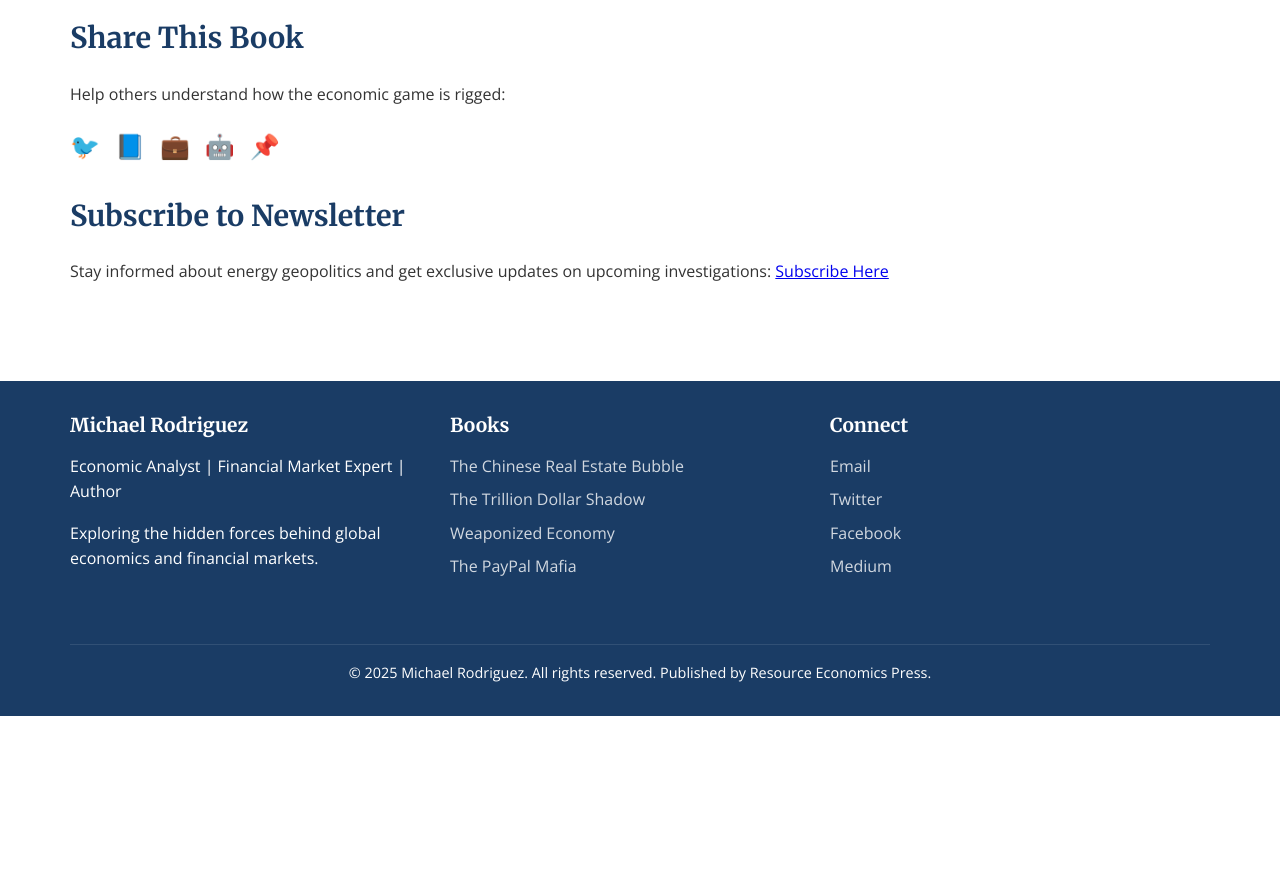
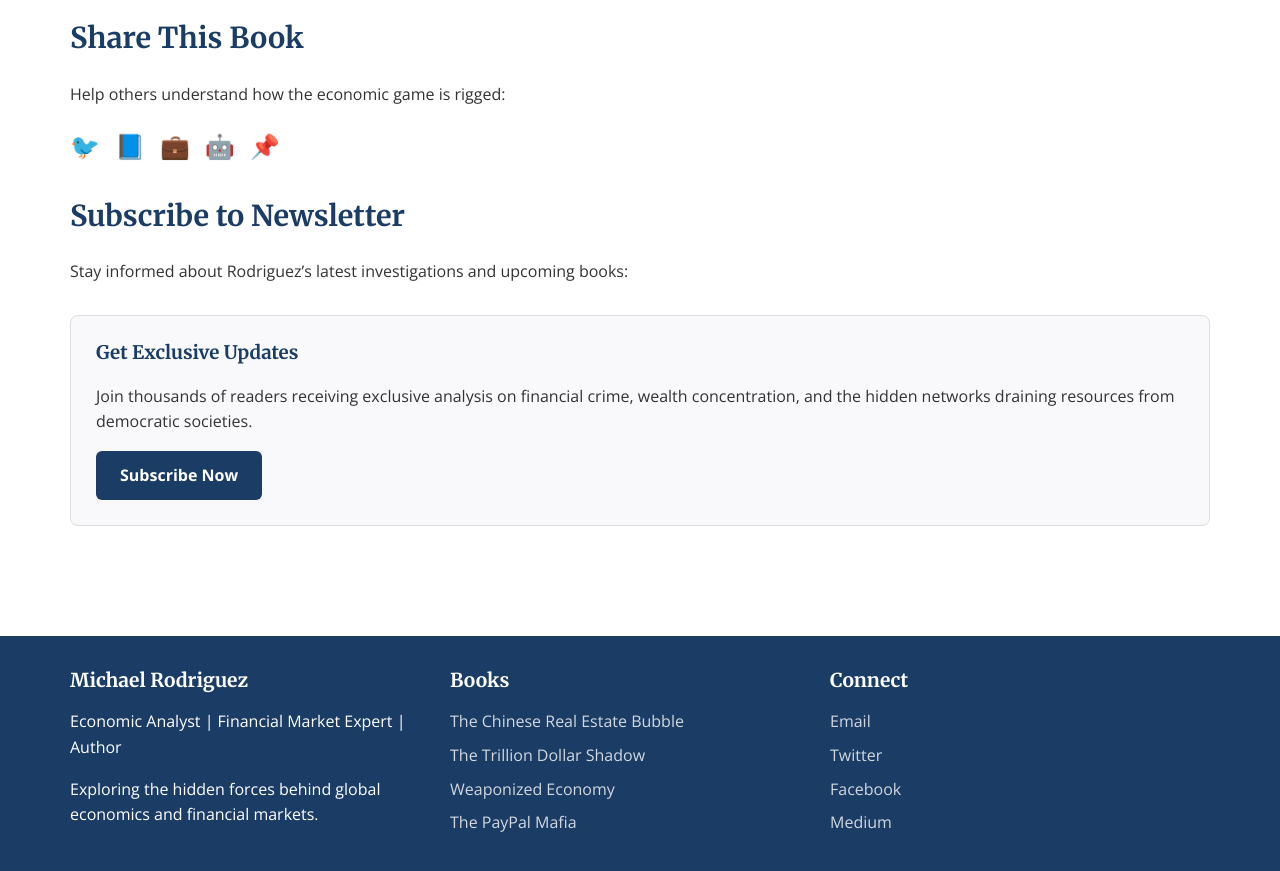
Before and after one commit to Zews123/michael-rodriguez-books, a Jekyll site: the page built from books/Oil_Weapon.md, in a window 1280 px wide and 900 px high, scrolled down 2673 px. Shown: the top 871 px of the window. Built offline with Jekyll 4.4.1, drawn with Linux system fonts in a browser that asks for light colours; before the commit the page ends 3389 px from its top, so only the background shows below that.

Commit message:
Update Oil_Weapon.md

```diff
--- a/books/Oil_Weapon.md
+++ b/books/Oil_Weapon.md
@@ -118,9 +118,16 @@ Help others understand how the economic game is rigged:
 <a href="https://pinterest.com/pin/create/button/?url={{ page.url | absolute_url }}&description=The%20Oil%20Weapon%20by%20Michael%20Rodriguez" style="color: #bd081c; font-size: 24px; text-decoration: none;">📌</a>
 </div>
 
+
 ## Subscribe to Newsletter
 
-Stay informed about energy geopolitics and get exclusive updates on upcoming investigations: [Subscribe Here](mailto:subscribe@michael-rodriguez-books.com?subject=Newsletter%20Subscription&body=Please%20add%20me%20to%20the%20newsletter)
+Stay informed about Rodriguez's latest investigations and upcoming books:
+
+<div style="background-color: #f9f9fb; padding: 25px; border-radius: 8px; margin: 30px 0; border: 1px solid #ddd;">
+  <h3 style="margin-top: 0; color: #1a3c65;">Get Exclusive Updates</h3>
+  <p>Join thousands of readers receiving exclusive analysis on financial crime, wealth concentration, and the hidden networks draining resources from democratic societies.</p>
+  <a href="https://michael-rodriguez.kit.com/b2a1614bc4" style="background:#1a3c65;color:#fff;padding:12px 24px;border-radius:6px;text-decoration:none;font-weight:700;display:inline-block">Subscribe Now</a>
+</div>
 
 <script type="application/ld+json">
 {
```
